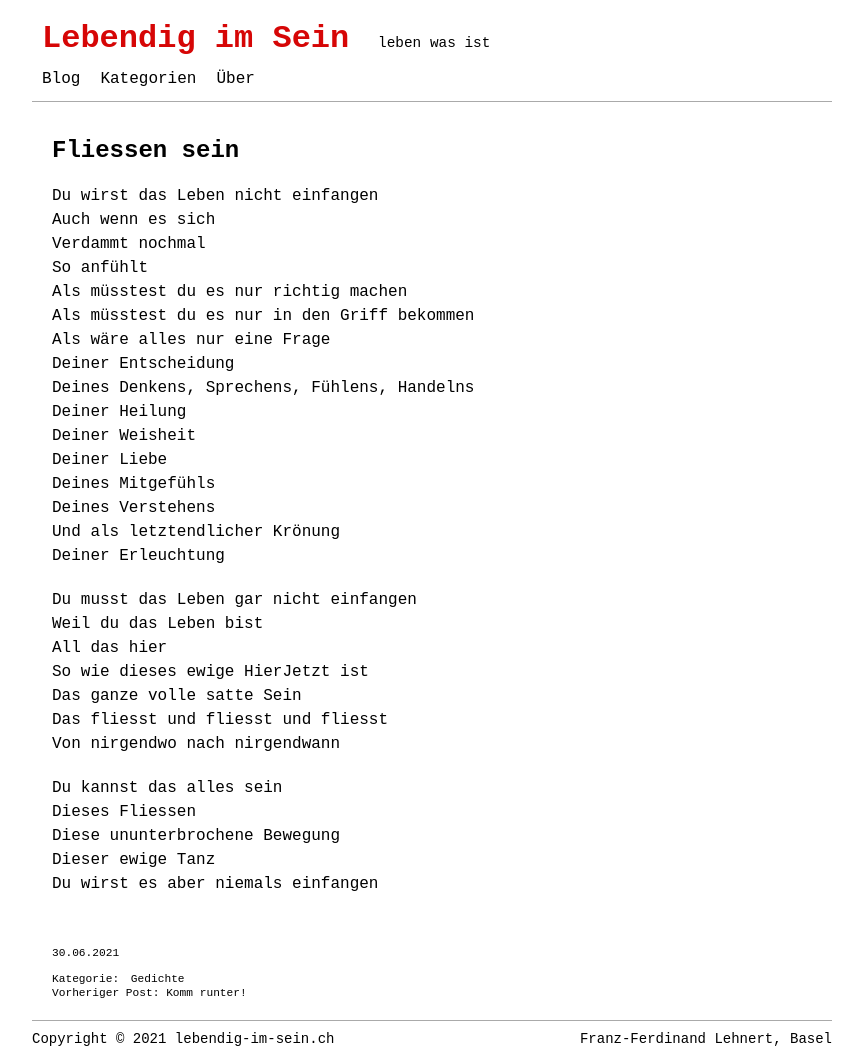
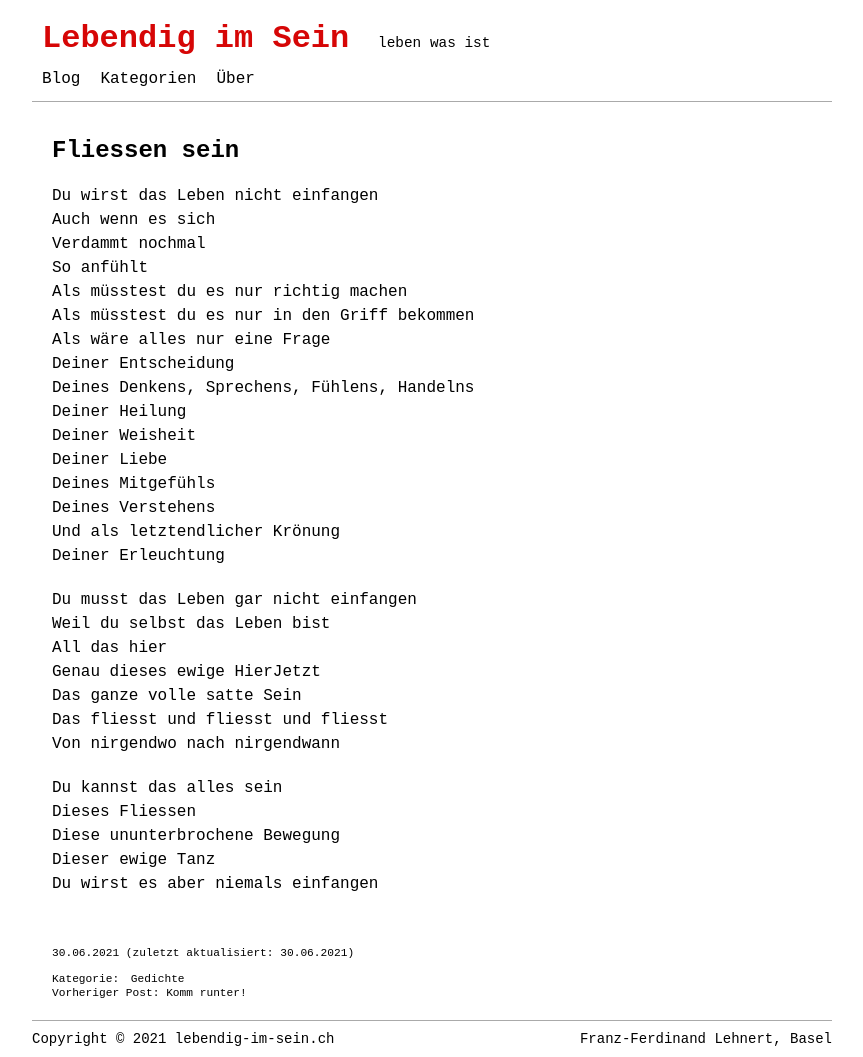
Before and after one commit to lebendigimsein/webpage, a Jekyll site: the page built from _posts/2021-06-30-fliessen-sein.markdown, in a window 1280 px wide. Shown: the whole page, without its empty margins (208-1071 px from the left). Built offline with Jekyll 4.4.1, drawn with Linux system fonts in a browser that asks for light colours.

Commit message:
last poem changed

```diff
--- a/_posts/2021-06-30-fliessen-sein.markdown
+++ b/_posts/2021-06-30-fliessen-sein.markdown
@@ -2,7 +2,7 @@
 layout: post
 title: Fliessen sein
 date: 2021-06-30
-last_modified_at:
+last_modified_at: 2021-06-30
 categories: [Gedichte]
 tags: []
 ---
@@ -25,9 +25,9 @@ Und als letztendlicher Krönung
 Deiner Erleuchtung
 
 Du musst das Leben gar nicht einfangen
-Weil du das Leben bist
+Weil du selbst das Leben bist
 All das hier
-So wie dieses ewige HierJetzt ist
+Genau dieses ewige HierJetzt
 Das ganze volle satte Sein
 Das fliesst und fliesst und fliesst
 Von nirgendwo nach nirgendwann
```
